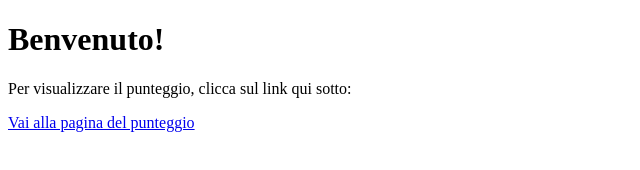
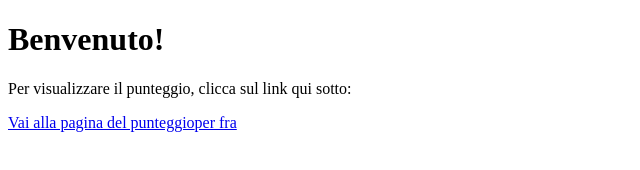
Before and after one commit to Patri0224/site, a plain HTML site: page index.html in a window 1280 px wide. Shown: the full height of the page, 0-640 px from the left. Drawn offline with Linux system fonts and the light colour scheme.

Commit message:
Update index.html

```diff
--- a/index.html
+++ b/index.html
@@ -8,6 +8,6 @@
 <body>
     <h1>Benvenuto!</h1>
     <p>Per visualizzare il punteggio, clicca sul link qui sotto:</p>
-    <a href="punteggio/punteggio.html">Vai alla pagina del punteggio</a>
+    <a href="punteggio/punteggio.html">Vai alla pagina del punteggio</a><a href="fra.html">per fra</a>
 </body>
 </html>
```
